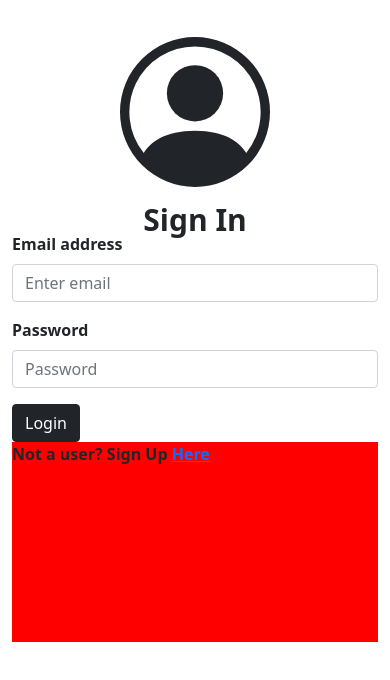
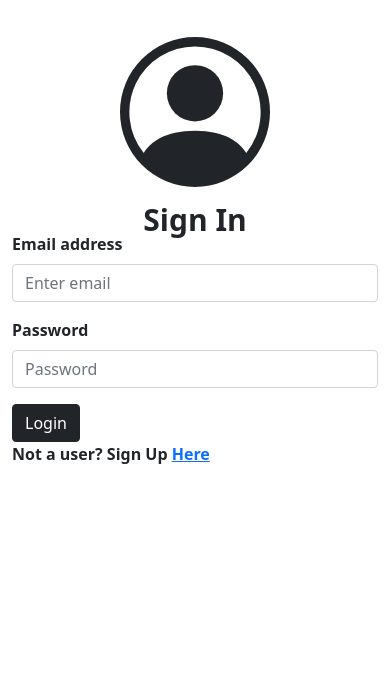
Before and after one commit to mranoka/grocer, a React (Create React App) app in the folder client/: page /login in a window 390 px wide. Shown: the top 680 px of the page. Built offline with nearby package versions, Linux system fonts and the light colour scheme.

Commit message:
more css fixes for sign up prompt

```diff
--- a/client/src/index.css
+++ b/client/src/index.css
@@ -7,7 +7,6 @@
 
   #sign-up-prompt {
     height: 200px;
-    background-color: #ff0000;
   }
   #main-container-two, #main-container {
     overflow-x: hidden;
```
